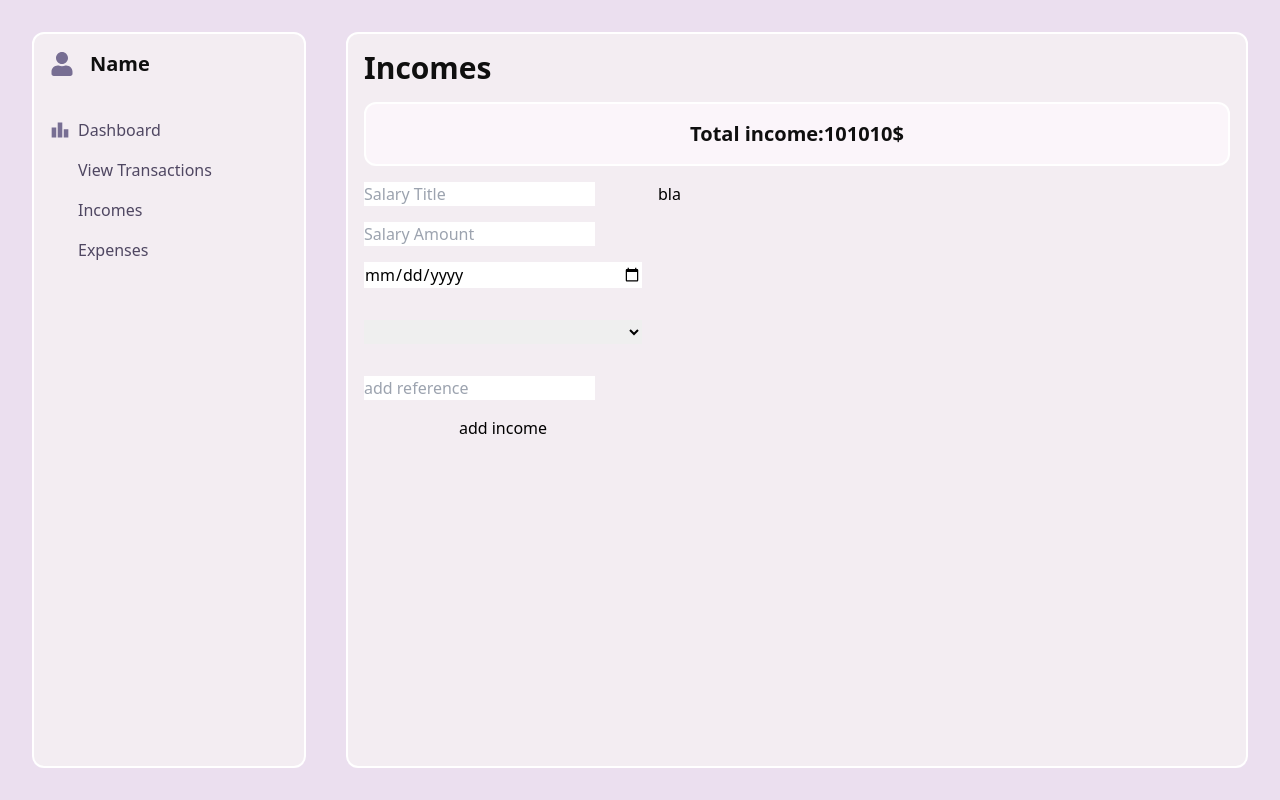
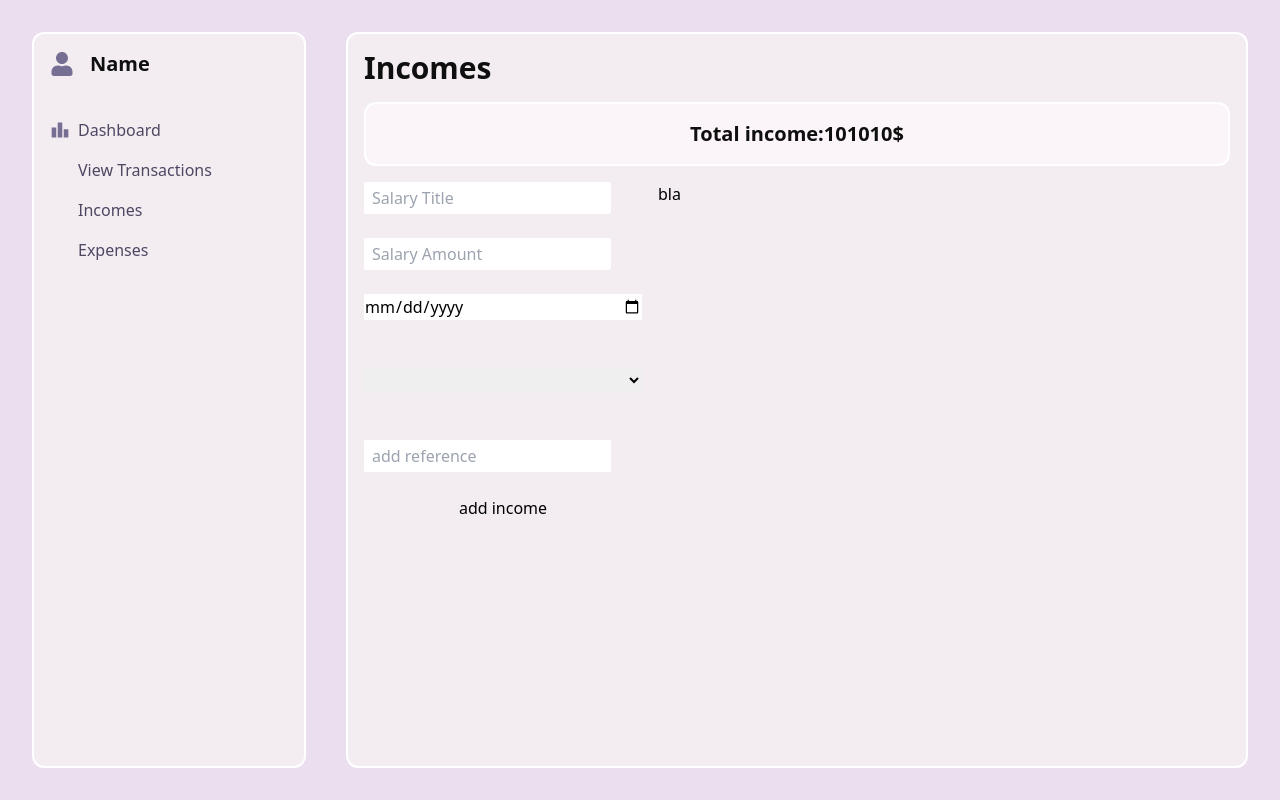
Before and after one commit to mariamdatuka/app, a React (Vite) app: page /incomes in a window 1280 px wide. Built offline with nearby package versions, Linux system fonts and the light colour scheme; some icons are missing.

Commit message:
style:transactions

```diff
--- a/src/components/forms/MainInput.tsx
+++ b/src/components/forms/MainInput.tsx
@@ -12,9 +12,9 @@ const MainInput = ({placeholder, id, error, name, type='text'}:InputProps) => {
     const {register}=useFormContext();
   return (
     <>
-    <div>
-    <input placeholder={placeholder} id={id} type={type} {...register(`${name}`)}/>
-    <p className='text-xs text-red'>{error}</p>
+    <div className='relative'>
+    <input placeholder={placeholder} id={id} type={type} {...register(`${name}`)} className='px-2 py-1 rounded-sm'/>
+    <p className='text-xs text-red absolute'>{error}</p>
     </div>
 
     </>
--- a/src/pages/Incomes.tsx
+++ b/src/pages/Incomes.tsx
@@ -39,7 +39,7 @@ const Incomes = () => {
     <>
      <Layout title='income' mainTitle='Incomes'>
       <FormProvider {...methods}>
-      <form className='flex flex-col gap-4' onSubmit={handleSubmit(onSubmit)}>
+      <form className='flex flex-col gap-6' onSubmit={handleSubmit(onSubmit)}>
           <MainInput type='text' name='salary' id='salary' placeholder='Salary Title' error={errors.salary?.message}/>
           <MainInput type='text' name='amount' id='amount' placeholder='Salary Amount' error={errors.amount?.message}/>
           <input type='date' id='date' {...register('date')} placeholder='select date' />
```
